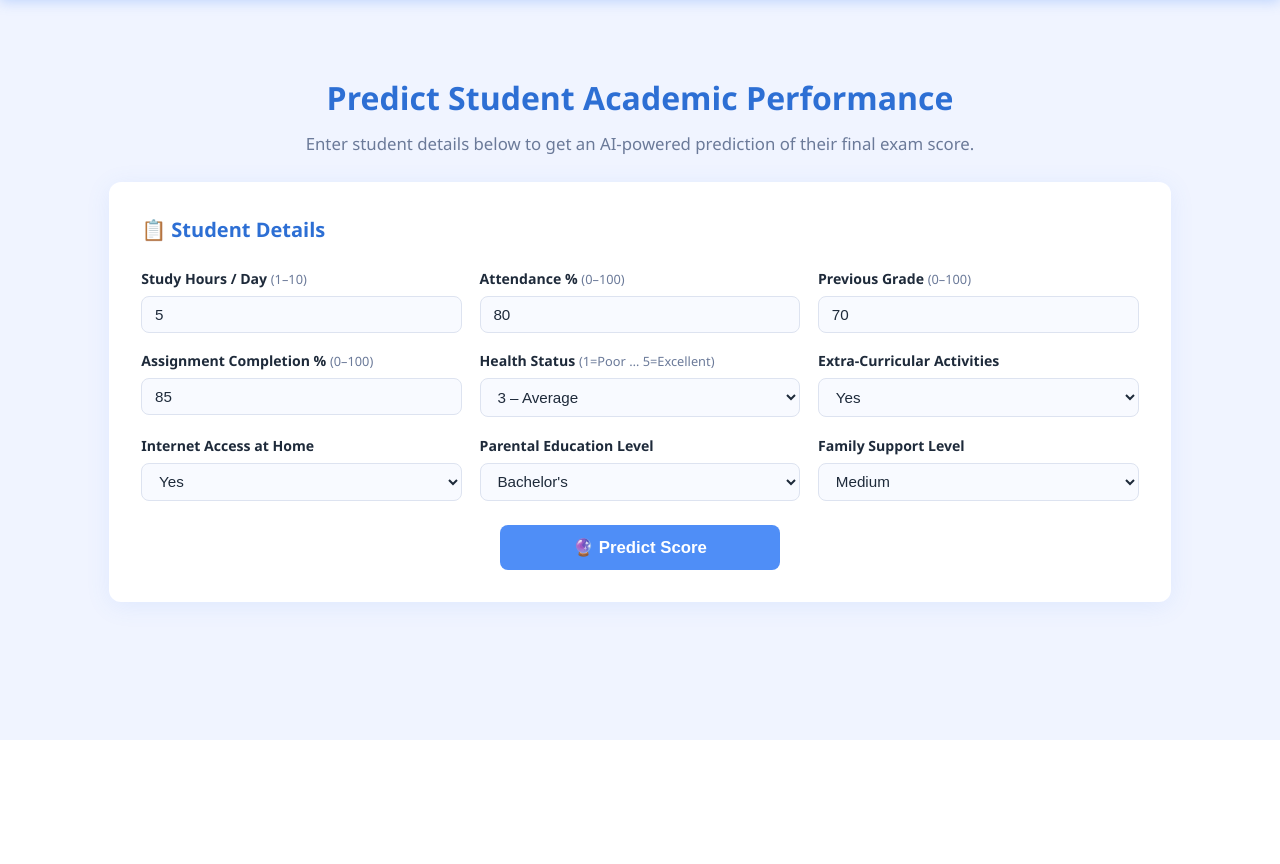
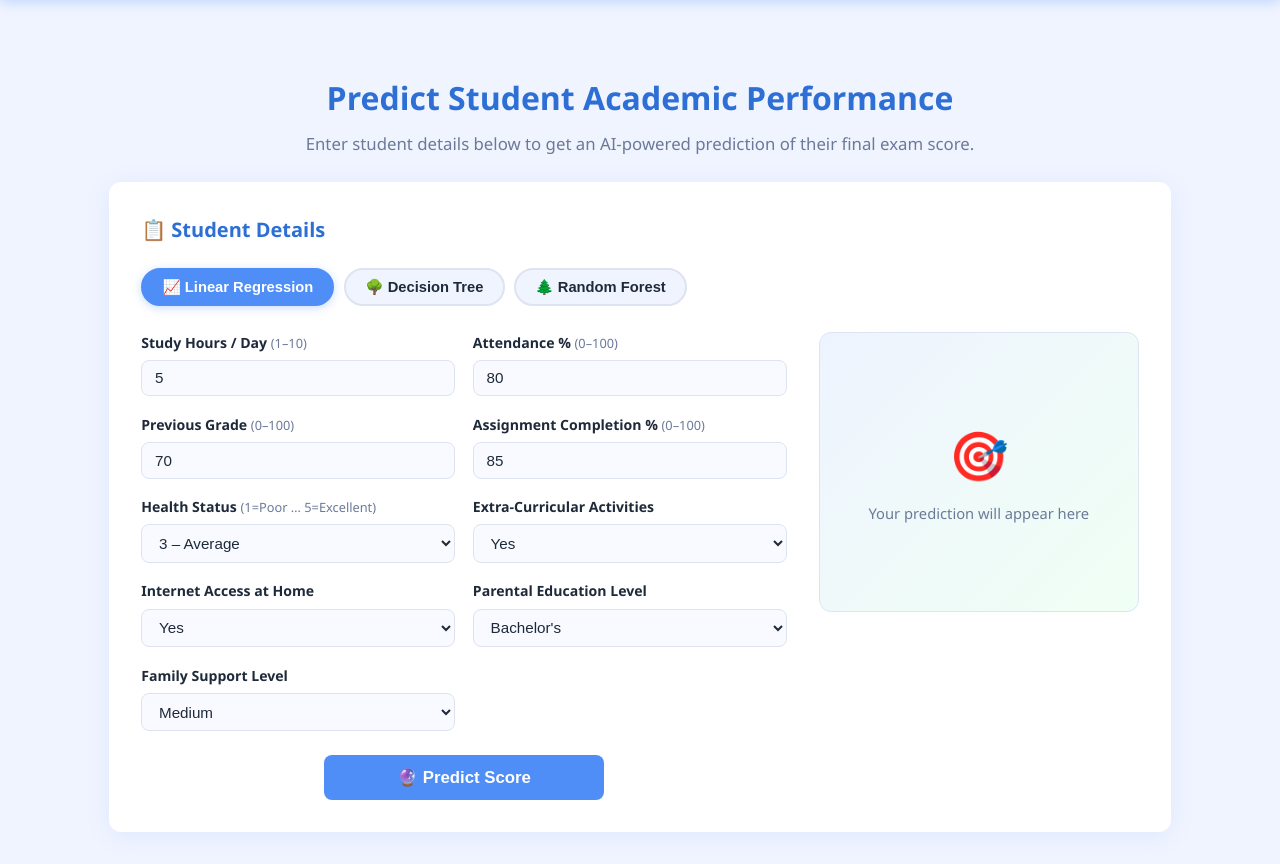
Before and after one commit to yadavkartik3316/ML-Projects, a Flask app: page / in a window 1280 px wide. Shown: the part 60-924 px from the top of the page. Before the commit the page ends 800 px from the top, so only its background shows below. Run offline with Flask 3, Linux system fonts and the light colour scheme.

Commit message:
feat: two-column layout with result panel on right, algorithm selector

```diff
--- a/app.py
+++ b/app.py
@@ -29,9 +29,10 @@ try:
     scaler   = artifacts["scaler"]
     FEATURES = artifacts["features"]
     RESULTS  = artifacts["results"]
+    MODELS   = artifacts.get("models", {"Linear Regression": model, "Decision Tree": model, "Random Forest": model})
     print("Model loaded successfully.")
 except FileNotFoundError:
-    model = scaler = FEATURES = RESULTS = None
+    model = scaler = FEATURES = RESULTS = MODELS = None
     print("WARNING: model.pkl not found. Run train_model.py first.")
 
 # ── Routes ──────────────────────────────────────────────────────────────────
@@ -62,16 +63,17 @@ def predict():
         return jsonify({"error": "Model not loaded. Run train_model.py first."}), 503
 
     data = request.get_json(force=True)
+    algo = data.get("algorithm", "Linear Regression")
+    selected_model = MODELS.get(algo, model)
 
-    # Validate & extract features in correct order
     try:
         row = [float(data[f]) for f in FEATURES]
     except KeyError as e:
         return jsonify({"error": f"Missing field: {e}"}), 400
 
     row_scaled = scaler.transform([row])
-    score = float(round(model.predict(row_scaled)[0], 2))
-    score = max(0.0, min(100.0, score))   # clamp to [0, 100]
+    score = float(round(selected_model.predict(row_scaled)[0], 2))
+    score = max(0.0, min(100.0, score))
 
     grade = (
         "A+" if score >= 90 else
--- a/static/css/style.css
+++ b/static/css/style.css
@@ -100,14 +100,29 @@ input:focus, select:focus {
 .btn-predict:hover  { background: var(--primary-d); }
 .btn-predict:active { transform: scale(.98); }
 
+/* ── Two-column predict layout ────────────────────────────── */
+.predict-layout {
+  display: grid;
+  grid-template-columns: 1fr 320px;
+  gap: 2rem;
+  align-items: start;
+}
+.predict-right { position: sticky; top: 80px; }
+
 /* ── Result box ────────────────────────────────────────────── */
 .result-box {
-  margin-top: 2rem; text-align: center;
-  padding: 1.8rem; border-radius: var(--radius);
+  text-align: center;
+  padding: 2rem 1.5rem;
+  border-radius: var(--radius);
   background: linear-gradient(135deg, #eef4ff 0%, #f0fff4 100%);
   border: 1.5px solid var(--border);
-  animation: fadeIn .4s ease;
+  min-height: 280px;
+  display: flex; align-items: center; justify-content: center;
 }
+.result-placeholder { color: var(--muted); }
+.result-placeholder span { font-size: 3rem; display: block; margin-bottom: .5rem; }
+.result-placeholder p { font-size: .92rem; }
+.result-content { width: 100%; animation: fadeIn .4s ease; }
 .result-score {
   font-size: 3.5rem; font-weight: 800; color: var(--primary-d);
   line-height: 1;
@@ -119,14 +134,15 @@ input:focus, select:focus {
 .result-bar-wrap {
   background: var(--border); border-radius: 99px;
   height: 12px; overflow: hidden; margin: .5rem auto 1rem;
-  max-width: 400px;
+  max-width: 260px;
 }
 .result-bar {
   height: 100%; border-radius: 99px;
   background: linear-gradient(90deg, var(--primary), var(--success));
   transition: width .8s ease;
 }
-.result-msg { color: var(--muted); font-size: .95rem; }
+.result-msg { color: var(--muted); font-size: .9rem; }
+.result-algo { color: var(--muted); font-size: .8rem; margin-top: .4rem; font-style: italic; }
 
 /* ── Error box ─────────────────────────────────────────────── */
 .error-box {
@@ -136,6 +152,23 @@ input:focus, select:focus {
 }
 
 .hidden { display: none !important; }
+
+/* ── Algorithm selector ─────────────────────────────────────────────────── */
+.algo-selector {
+  display: flex; flex-wrap: wrap; gap: .6rem; margin-bottom: 1.6rem;
+}
+.algo-btn {
+  padding: .5rem 1.2rem;
+  border: 2px solid var(--border);
+  border-radius: 99px; background: #f0f4ff;
+  font-size: .92rem; font-weight: 600; cursor: pointer;
+  color: var(--text); transition: all .2s;
+}
+.algo-btn:hover  { border-color: var(--primary); color: var(--primary); }
+.algo-btn.active {
+  background: var(--primary); color: #fff; border-color: var(--primary);
+  box-shadow: 0 2px 10px rgba(79,142,247,.3);
+}
 
 /* ── Visualization tabs ────────────────────────────────────── */
 .tab-bar {
@@ -191,6 +224,10 @@ footer {
 }
 
 /* ── Responsive ────────────────────────────────────────────── */
+@media (max-width: 860px) {
+  .predict-layout { grid-template-columns: 1fr; }
+  .predict-right { position: static; }
+}
 @media (max-width: 600px) {
   .hero h1 { font-size: 1.5rem; }
   .result-score { font-size: 2.5rem; }
--- a/static/js/main.js
+++ b/static/js/main.js
@@ -1,4 +1,14 @@
-/* main.js – handles prediction form, visualization tabs, model metrics */
+/* main.js – handles prediction form */
+
+// ── Algorithm selector ────────────────────────────────────────────────
+let selectedAlgo = "Linear Regression";
+document.querySelectorAll(".algo-btn").forEach(btn => {
+  btn.addEventListener("click", () => {
+    document.querySelectorAll(".algo-btn").forEach(b => b.classList.remove("active"));
+    btn.classList.add("active");
+    selectedAlgo = btn.dataset.algo;
+  });
+});
 
 // ── Prediction form ──────────────────────────────────────────────────────────
 document.getElementById("predict-form").addEventListener("submit", async (e) => {
@@ -6,10 +16,10 @@ document.getElementById("predict-form").addEventListener("submit", async (e) =>
 
   const resultBox = document.getElementById("result-box");
   const errorBox  = document.getElementById("error-box");
-  resultBox.classList.add("hidden");
   errorBox.classList.add("hidden");
 
   const payload = {
+    algorithm:        selectedAlgo,
     study_hours:      parseFloat(document.getElementById("study_hours").value),
     attendance:       parseFloat(document.getElementById("attendance").value),
     prev_grade:       parseFloat(document.getElementById("prev_grade").value),
@@ -41,6 +51,7 @@ document.getElementById("predict-form").addEventListener("submit", async (e) =>
     document.getElementById("result-grade").textContent = "Grade: " + grade;
     document.getElementById("result-bar").style.width   = score + "%";
     document.getElementById("result-msg").textContent   = getMessage(score);
+    document.getElementById("result-algo").textContent  = "Model: " + selectedAlgo;
 
     // Grade colour
     const gradeEl = document.getElementById("result-grade");
@@ -48,8 +59,8 @@ document.getElementById("predict-form").addEventListener("submit", async (e) =>
       score >= 80 ? "#22c55e" :
       score >= 60 ? "#f59e0b" : "#ef4444";
 
-    resultBox.classList.remove("hidden");
-    resultBox.scrollIntoView({ behavior: "smooth", block: "nearest" });
+    document.querySelector(".result-placeholder").classList.add("hidden");
+    document.querySelector(".result-content").classList.remove("hidden");
 
   } catch (err) {
     errorBox.textContent = "⚠️ " + err.message;
--- a/templates/index.html
+++ b/templates/index.html
@@ -29,8 +29,18 @@
     <!-- ── PREDICTION FORM ────────────────────────────────────── -->
     <section id="predict-section" class="card">
       <h2>📋 Student Details</h2>
+
+      <div class="algo-selector">
+        <button class="algo-btn active" data-algo="Linear Regression">📈 Linear Regression</button>
+        <button class="algo-btn" data-algo="Decision Tree">🌳 Decision Tree</button>
+        <button class="algo-btn" data-algo="Random Forest">🌲 Random Forest</button>
+      </div>
+
+      <div class="predict-layout">
+
+        <!-- LEFT: form -->
+        <div class="predict-left">
           <form id="predict-form">
-
             <div class="form-grid">
 
               <div class="form-group">
@@ -100,21 +110,31 @@
               </div>
 
             </div><!-- /form-grid -->
-
             <button type="submit" class="btn-predict">🔮 Predict Score</button>
           </form>
+          <div id="error-box" class="error-box hidden"></div>
+        </div>
 
-      <!-- Result box (hidden until prediction) -->
-      <div id="result-box" class="result-box hidden">
+        <!-- RIGHT: result -->
+        <div class="predict-right">
+          <div id="result-box" class="result-box">
+            <div class="result-placeholder">
+              <span>🎯</span>
+              <p>Your prediction will appear here</p>
+            </div>
+            <div class="result-content hidden">
               <div class="result-score" id="result-score">--</div>
               <div class="result-grade" id="result-grade">Grade: --</div>
               <div class="result-bar-wrap">
                 <div class="result-bar" id="result-bar"></div>
               </div>
               <p id="result-msg" class="result-msg"></p>
+              <p id="result-algo" class="result-algo"></p>
+            </div>
+          </div>
         </div>
 
-      <div id="error-box" class="error-box hidden"></div>
+      </div><!-- /predict-layout -->
     </section>
 
 
--- a/train_model.py
+++ b/train_model.py
@@ -212,6 +212,7 @@ artifacts = {
     "scaler":   scaler,
     "features": FEATURES,
     "results":  results.to_dict(orient="records"),
+    "models":   {"Linear Regression": lr, "Decision Tree": dt, "Random Forest": rf},
 }
 with open("models/model.pkl", "wb") as f:
     pickle.dump(artifacts, f)
```
Lines whose indentation alone changed are shown as unchanged.
